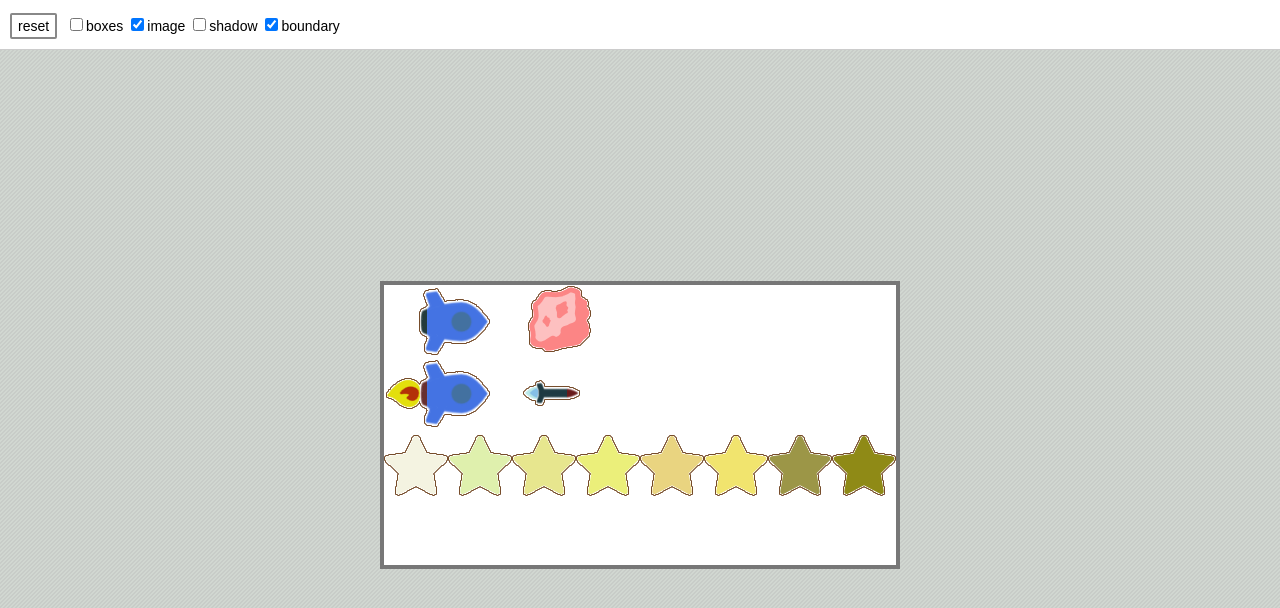
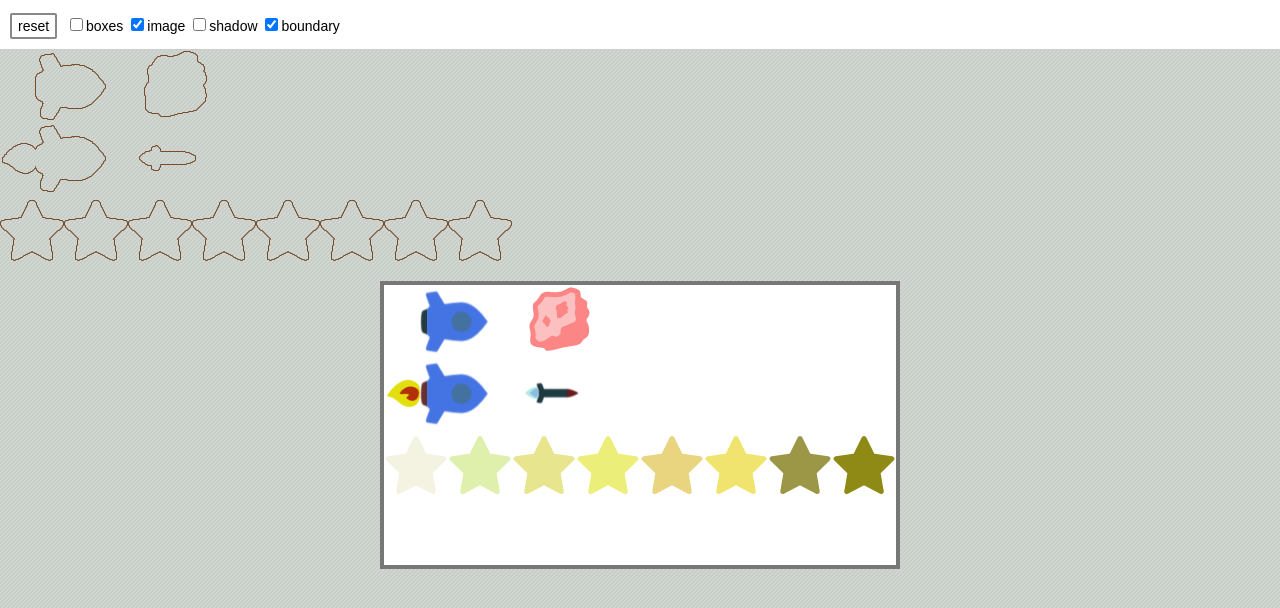
Before and after one commit to michaellaszlo/sprite-helper, a plain HTML site: page index.html in a window 1280 px wide. Drawn offline with Linux system fonts and the light colour scheme.

Commit message:
Make all canvases dynamically

```diff
--- a/css/sprite.helper.css
+++ b/css/sprite.helper.css
@@ -20,10 +20,13 @@ body {
 #wrapper {
 }
 
+canvas.target {
+  position: fixed;
+  display: none;
+}
+
 #mainCanvas {
-  position: fixed;
   background: url(../i/blank.3.png);
-  display: none;
 }
 
 #controlPanel {
--- a/js/sprite.helper.js
+++ b/js/sprite.helper.js
@@ -58,7 +58,7 @@ SpriteHelper.clamp = function (low, x, high) {
 
 SpriteHelper.paint = function() {
   var g = SpriteHelper,
-      canvas = g.canvas,
+      canvas = g.canvas.main,
       context = canvas.context,
       image = g.image,
       zoom = g.zoom,
@@ -115,8 +115,7 @@ SpriteHelper.paint = function() {
   context.imageSmoothingEnabled = false;
 
   // Prepare to render the boundary.
-  var boundaryTarget = g.source['boundary'],
-      boundaryCanvas = boundaryTarget.canvas,
+  var boundaryCanvas = g.canvas.boundary,
       boundaryContext = boundaryCanvas.context,
       width = canvas.width, height = canvas.height;
   // Resize the boundary source to fit the main canvas.
@@ -197,7 +196,7 @@ SpriteHelper.autoPaint = function () {
       image = g.image,
       width = image.width,
       height = image.height,
-      canvas = g.canvas,
+      canvas = g.canvas.main,
       source = g.source,
       autoboxContext = source.autobox.canvas.context,
       imageContext = source.image.canvas.context,
@@ -305,7 +304,6 @@ SpriteHelper.autoPaint = function () {
         dir = (dir+1)%4;
       }
     }
-    //console.log('polygon = '+JSON.stringify(polygon));
     polygons.push(polygon);
   }
 
@@ -336,7 +334,7 @@ SpriteHelper.calculateAngle = function (x1, y1, x2, y2) {
 // Click and drag to pan the canvas.
 SpriteHelper.mouseDownCanvas = function (event) {
   var g = SpriteHelper,
-      canvas = g.canvas,
+      canvas = g.canvas.main,
       focus = g.focus,
       pan = g.option.pan,
       focusStart = { x: focus.x, y: focus.y },
@@ -361,7 +359,7 @@ SpriteHelper.mouseDownCanvas = function (event) {
     }
     if (pan.reposition) {
       var target = g.target,
-        canvas = g.canvas;
+        canvas = g.canvas.main;
       if (target.x == 0 && target.width == 0 && dx < 0) {
         target.x = -g.target.width;
         dx = 0;
@@ -425,11 +423,22 @@ SpriteHelper.mouseDownCanvas = function (event) {
 SpriteHelper.load = function () {
   var g = SpriteHelper,
       panel = g.panel = document.getElementById('controlPanel'),
-      wrapper = document.getElementById('wrapper'),
-      canvas = g.canvas = document.createElement('canvas');
-  canvas.id = 'mainCanvas';
+      wrapper = document.getElementById('wrapper');
+
+  // Make target canvases.
+  var names = ['main', 'boundary', 'control'];
+  g.canvas = {};
+  g.canvases = [];
+  for (var i = 0; i < names.length; ++i) {
+    var name = names[i];
+    var canvas = document.createElement('canvas');
     canvas.context = canvas.getContext('2d');
+    $(canvas).addClass('target');
+    canvas.id = name+'Canvas';
+    g.canvas[name] = canvas;
+    g.canvases.push(canvas);
     wrapper.appendChild(canvas);
+  }
 
   var layout = g.layout,
       panelSize = layout.panel.content + layout.panel.border;
@@ -446,6 +455,8 @@ SpriteHelper.load = function () {
   $('#controlPanel').each(makeUnselectable);
 
   var resize = function () {
+    for (var i = 0; i < g.canvases.length; ++i) {
+      var canvas = g.canvases[i];
       canvas.style.top = panelSize + 'px';
       canvas.height = $(window).height() - panelSize;
       canvas.width = $(window).width();
@@ -455,17 +466,21 @@ SpriteHelper.load = function () {
           layout.panel.borderColor;
       canvas.width = $(window).width();
       canvas.height = $(window).height() - panelSize;
+    }
     g.paint();
   };
 
   g.image = new Image();
   g.image.src = g.imageSource;
   g.image.onload = function () {
+    for (var i = 0; i < g.canvases.length; ++i) {
+      var canvas = g.canvases[i];
       canvas.style.display = 'block';
+    }
     panel.style.display = 'block';
     g.source = {};
     g.sources = [];
-    var names = ['autobox', 'image', 'shadow', 'boundary'];
+    var names = ['autobox', 'image', 'shadow'];
     for (var i = 0; i < names.length; ++i) {
       var name = names[i];
       var source = g.source[name] = {
@@ -474,12 +489,6 @@ SpriteHelper.load = function () {
             'show' + name[0].toUpperCase() + name.substring(1)),
         canvas: document.createElement('canvas')
       };
-      // If a checkbox state is modified, we clear the main canvas and
-      //  render all visible sources. In some respects it would be
-      //  more efficient to have a separate rendering canvas for each
-      //  source, and to modify the visibility of a canvas when the
-      //  corresponding checkbox is modified. However, there is no
-      //  perceptible rendering delay with the current approach.
       source.checkbox.onclick = function () {
         g.paint();
       };
@@ -488,15 +497,23 @@ SpriteHelper.load = function () {
       source.canvas.context = source.canvas.getContext('2d');
       g.sources.push(source);
     }
-    //g.source.autobox.checkbox.checked = true;
+
+    // If a checkbox state is modified, we clear the main canvas and
+    //  render all visible sources. In some respects it would be
+    //  more efficient to have a separate rendering canvas for each
+    //  source, and to modify the visibility of a canvas when the
+    //  corresponding checkbox is modified. However, there is no
+    //  perceptible rendering delay with the current approach.
+    g.canvas.boundary.checkbox = document.getElementById('showBoundary');
+
     g.source.image.checkbox.checked = true;
-    //g.source.shadow.checkbox.checked = true;
-    g.source.boundary.checkbox.checked = true;
+    g.canvas.boundary.checkbox.checked = true;
+
     g.reset();
     g.autoPaint();
     resize();
     $(window).on('resize', resize);
-    $(canvas).mousedown(g.mouseDownCanvas);
+    $(g.canvas.control).mousedown(g.mouseDownCanvas);
     $(window).keydown(function (event) {
       var keyDownHandlers = {
         68: g.zoomOut,
```
Lines whose indentation alone changed are shown as unchanged.
